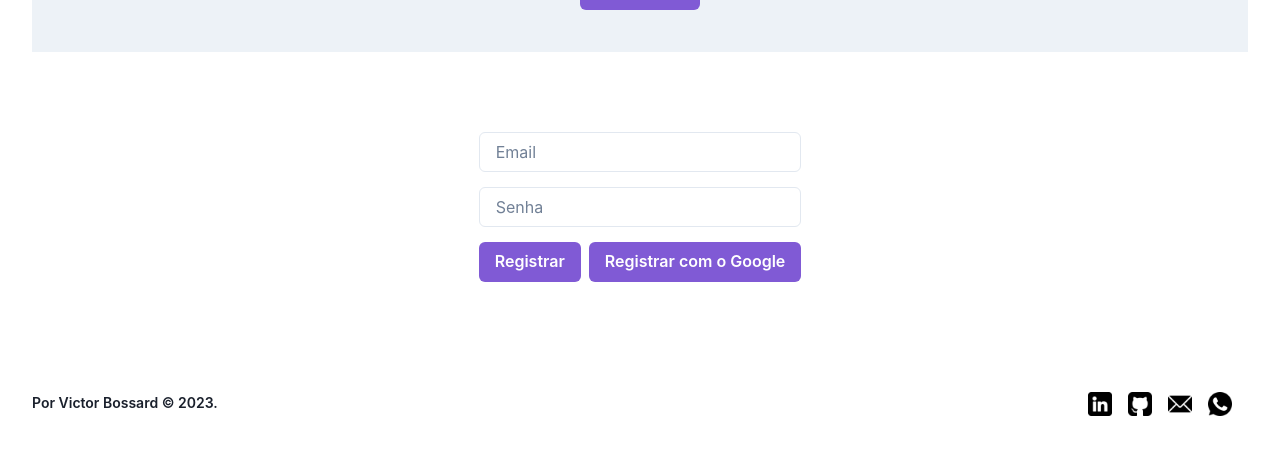
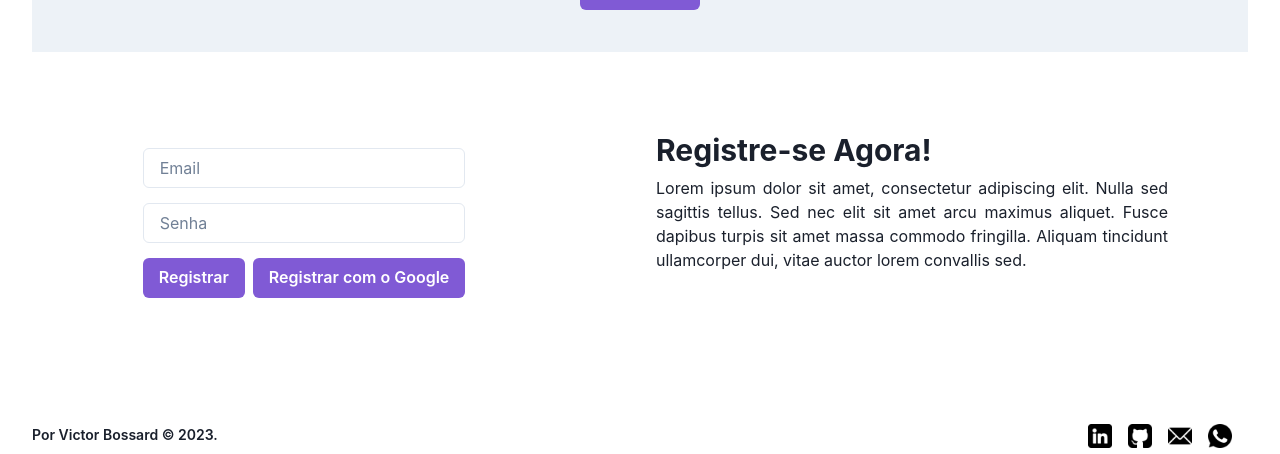
Before and after one commit to b0ssard/Contratim, a React (Vite) app: page / in a window 1280 px wide. Shown: the part 693-1147 px from the top of the page. Built offline with nearby package versions, Linux system fonts and the light colour scheme; no server answers.

Commit message:
Updated some features

```diff
--- a/src/AboutUs.tsx
+++ b/src/AboutUs.tsx
@@ -7,7 +7,7 @@ const AboutUs: React.FC = () => {
       <Heading as="h2" size="lg" mb={2}>
         About Us
       </Heading>
-      <Text>
+      <Text textAlign="justify">
         Lorem ipsum dolor sit amet, consectetur adipiscing elit. Nulla sed
         sagittis tellus. Sed nec elit sit amet arcu maximus aliquet. Fusce
         dapibus turpis sit amet massa commodo fringilla. Aliquam tincidunt
--- a/src/Modal.tsx
+++ b/src/Modal.tsx
@@ -4,7 +4,6 @@ import {
   ModalOverlay,
   ModalContent,
   ModalHeader,
-  ModalFooter,
   ModalBody,
   ModalCloseButton,
 } from "@chakra-ui/react";
@@ -34,15 +33,12 @@ const OpenModal: React.FC<OpenModalProps> = ({
   return (
     <>
       <Component onClick={handleOpenModal} />
-      <Modal isOpen={isOpen} onClose={handleCloseModal}>
+      <Modal isOpen={isOpen} onClose={handleCloseModal} size="sm">
         <ModalOverlay />
         <ModalContent>
           <ModalHeader>{title}</ModalHeader>
           <ModalCloseButton />
           <ModalBody>{content}</ModalBody>
-          <ModalFooter>
-            <Component onClick={handleCloseModal} />
-          </ModalFooter>
         </ModalContent>
       </Modal>
     </>
--- a/src/Navbar.tsx
+++ b/src/Navbar.tsx
@@ -1,12 +1,17 @@
 import React, { useEffect, useState } from "react";
 import { Box, Flex, Text } from "@chakra-ui/react";
-import { onAuthStateChanged } from "firebase/auth";
 import { auth } from "./Firebase";
 import Button from "./Button";
 import OpenModal from "./Modal";
-import Register from "./Register";
+import RegisterForm from "./RegisterForm";
 import NavbarLink from "./NavbarLink";
 import SignIn from "./SignIn";
+import {
+  createUserWithEmailAndPassword,
+  signInWithPopup,
+  GoogleAuthProvider,
+  onAuthStateChanged,
+} from "firebase/auth";
 import "./Navbar.scss";
 
 export interface User {
@@ -15,6 +20,7 @@ export interface User {
 
 const Navbar: React.FC = () => {
   const [user, setUser] = useState<User>({});
+  const [credentials, setCredentials] = useState({ email: "", password: "" });
 
   useEffect(() => {
     const unsubscribe = onAuthStateChanged(auth, (user) => {
@@ -27,6 +33,37 @@ const Navbar: React.FC = () => {
 
     return () => unsubscribe();
   }, []);
+
+  const handleInputChange = (e: React.ChangeEvent<HTMLInputElement>) => {
+    const { name, value } = e.target;
+    setCredentials((prevCredentials) => ({
+      ...prevCredentials,
+      [name]: value,
+    }));
+  };
+
+  const register = async () => {
+    try {
+      await createUserWithEmailAndPassword(
+        auth,
+        credentials.email,
+        credentials.password
+      );
+      console.log("User registration successful!");
+    } catch (error) {
+      console.error("User registration error:", error);
+    }
+  };
+
+  const loginWithGoogle = async () => {
+    const provider = new GoogleAuthProvider();
+    try {
+      await signInWithPopup(auth, provider);
+      console.log("Google login successful!");
+    } catch (error) {
+      console.error("Google login error:", error);
+    }
+  };
 
   const handleSignOut = () => {
     auth.signOut();
@@ -41,6 +78,10 @@ const Navbar: React.FC = () => {
           Logged in as: {email}
         </Text>
         <Button onClick={handleSignOut}>Sign Out</Button>
+        <NavbarLink
+          label="Sobre"
+          onClick={() => alert("Link Sobre clicado!")}
+        />
       </Flex>
     </Box>
   );
@@ -54,7 +95,14 @@ const Navbar: React.FC = () => {
         label="Entrar"
       />
       <OpenModal
-        content={<Register />}
+        content={
+          <RegisterForm
+            credentials={credentials}
+            handleInputChange={handleInputChange}
+            register={register}
+            loginWithGoogle={loginWithGoogle}
+          />
+        }
         title="Faça seu cadastro"
         component={({ onClick }) => (
           <NavbarLink label="Cadastre-se" onClick={onClick} />
--- a/src/Register.tsx
+++ b/src/Register.tsx
@@ -1,5 +1,6 @@
+// Register.tsx
 import React, { useState, useEffect } from "react";
-import Form from "./Form";
+import { Box, Flex, Heading, Text } from "@chakra-ui/react";
 import { auth } from "./Firebase";
 import {
   createUserWithEmailAndPassword,
@@ -7,6 +8,7 @@ import {
   GoogleAuthProvider,
   onAuthStateChanged,
 } from "firebase/auth";
+import RegisterForm from "./RegisterForm";
 
 const Register: React.FC = () => {
   const [credentials, setCredentials] = useState({ email: "", password: "" });
@@ -57,14 +59,25 @@ const Register: React.FC = () => {
   }, []);
 
   return (
-    <Form
-      credentials={credentials}
-      handleInputChange={handleInputChange}
-      submitAction={register}
-      googleLoginAction={loginWithGoogle}
-      submitButtonText="Registrar"
-      googleButtonText="Registrar com o Google"
-    />
+    <Flex>
+      <RegisterForm
+        credentials={credentials}
+        handleInputChange={handleInputChange}
+        register={register}
+        loginWithGoogle={loginWithGoogle}
+      />
+      <Box p={4} flex={1} padding={20}>
+        <Heading as="h2" size="lg" mb={2} textAlign="left">
+          Registre-se Agora!
+        </Heading>
+        <Text textAlign="justify">
+          Lorem ipsum dolor sit amet, consectetur adipiscing elit. Nulla sed
+          sagittis tellus. Sed nec elit sit amet arcu maximus aliquet. Fusce
+          dapibus turpis sit amet massa commodo fringilla. Aliquam tincidunt
+          ullamcorper dui, vitae auctor lorem convallis sed.
+        </Text>
+      </Box>
+    </Flex>
   );
 };
 
--- /dev/null
+++ b/src/RegisterForm.tsx
@@ -0,0 +1,32 @@
+import React from "react";
+import { Box } from "@chakra-ui/react";
+import Form from "./Form";
+
+interface RegisterFormProps {
+  credentials: { email: string; password: string };
+  handleInputChange: (e: React.ChangeEvent<HTMLInputElement>) => void;
+  register: () => Promise<void>;
+  loginWithGoogle: () => Promise<void>;
+}
+
+const RegisterForm: React.FC<RegisterFormProps> = ({
+  credentials,
+  handleInputChange,
+  register,
+  loginWithGoogle,
+}) => {
+  return (
+    <Box p={4} flex={1}>
+      <Form
+        credentials={credentials}
+        handleInputChange={handleInputChange}
+        submitAction={register}
+        googleLoginAction={loginWithGoogle}
+        submitButtonText="Registrar"
+        googleButtonText="Registrar com o Google"
+      />
+    </Box>
+  );
+};
+
+export default RegisterForm;
```
